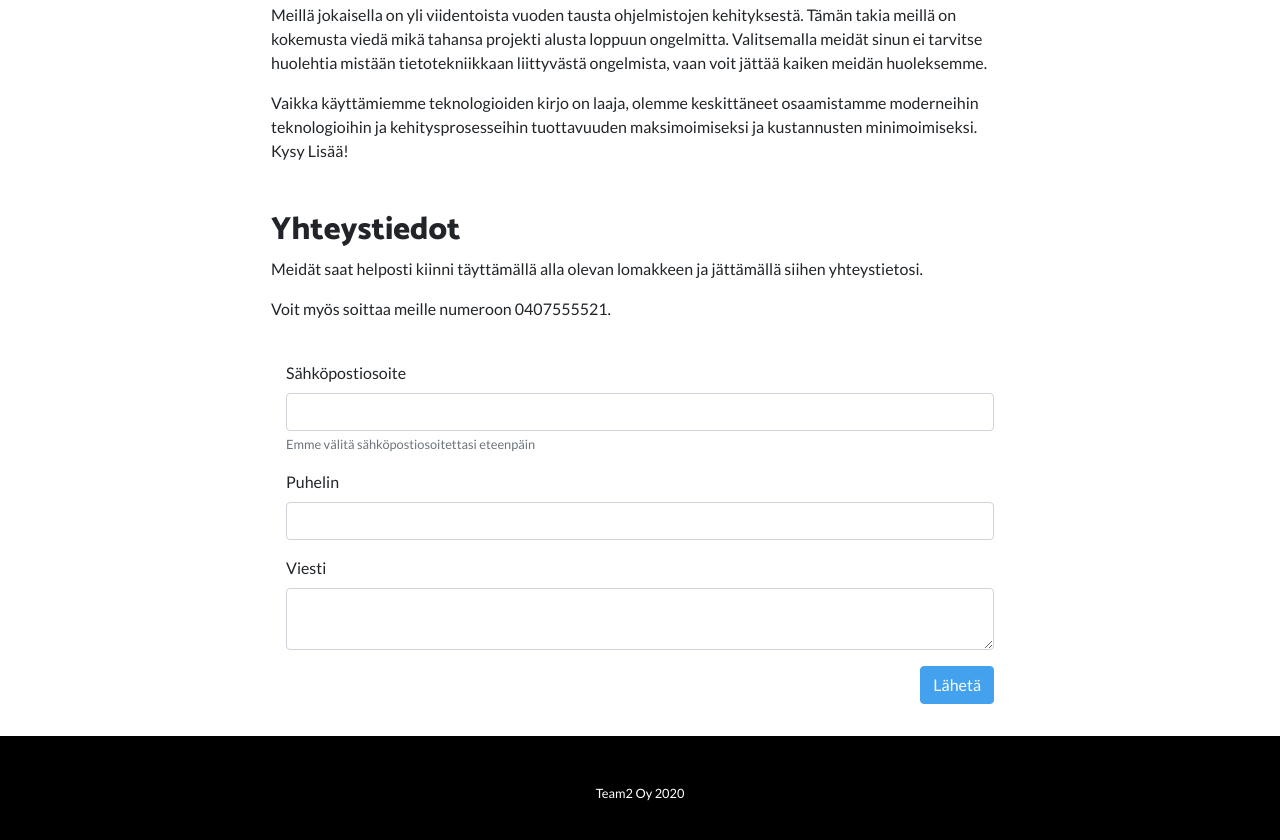
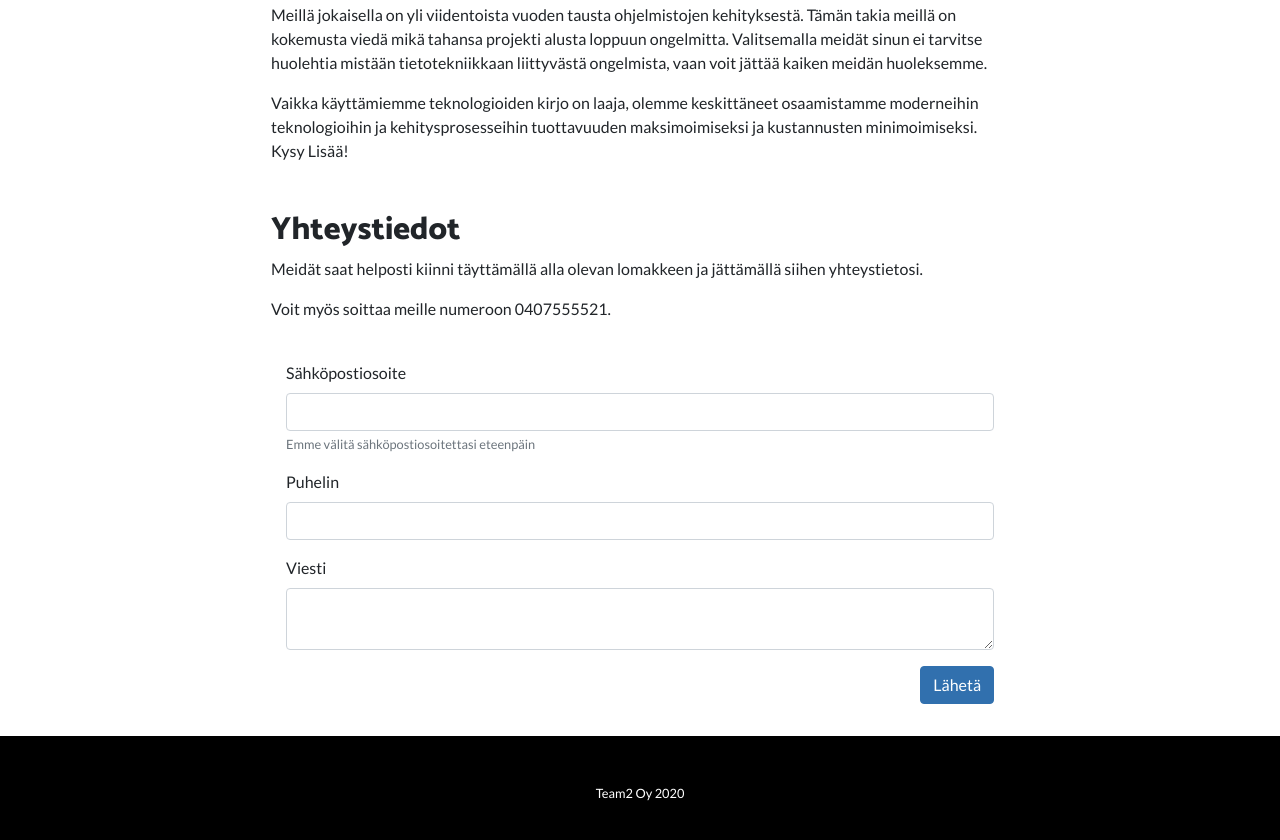
Before and after one commit to Team2Oy/t2-website, a website: page index.html in a window 1280 px wide. Shown: the part 818-1658 px from the top of the page. Drawn offline with Linux system fonts and the light colour scheme.

Commit message:
fix audit problems

```diff
--- a/index.html
+++ b/index.html
@@ -10,9 +10,9 @@
   </script>
   <meta charset="utf-8">
   <meta name="viewport" content="width=device-width, initial-scale=1, shrink-to-fit=no">
-  <meta name="description" content="">
+  <meta name="description" content="Olemme viiden freelancerin pyörittämä ohjelmistoyritys, joka ratkaisee asiakkaidensa liiketoimintaongelmia ohjelmiston avulla.">
   <meta name="author" content="Team2 Oy">
-  <title>Team2 Oy</title>
+  <title>Team2 Oy - Järkevää ohjelmistokonsultointia</title>
   <link href="vendor/bootstrap/css/bootstrap.min.css" rel="stylesheet">
   <link href="css/bg.css" rel="stylesheet">
   <link href="https://fonts.googleapis.com/css?family=Catamaran:100,200,300,400,500,600,700,800,900" rel="stylesheet">
--- a/scss/_variables.scss
+++ b/scss/_variables.scss
@@ -14,5 +14,5 @@ $gray-800: #343a40 !default;
 $gray-900: #212529 !default;
 $black: #000 !default;
 
-$primary: #43a1ee !default;
+$primary: #3170ae !default;
 $secondary: #ff6a00 !default;
```
Also changed, not shown: css/one-page-wonder.css, css/one-page-wonder.min.css.
